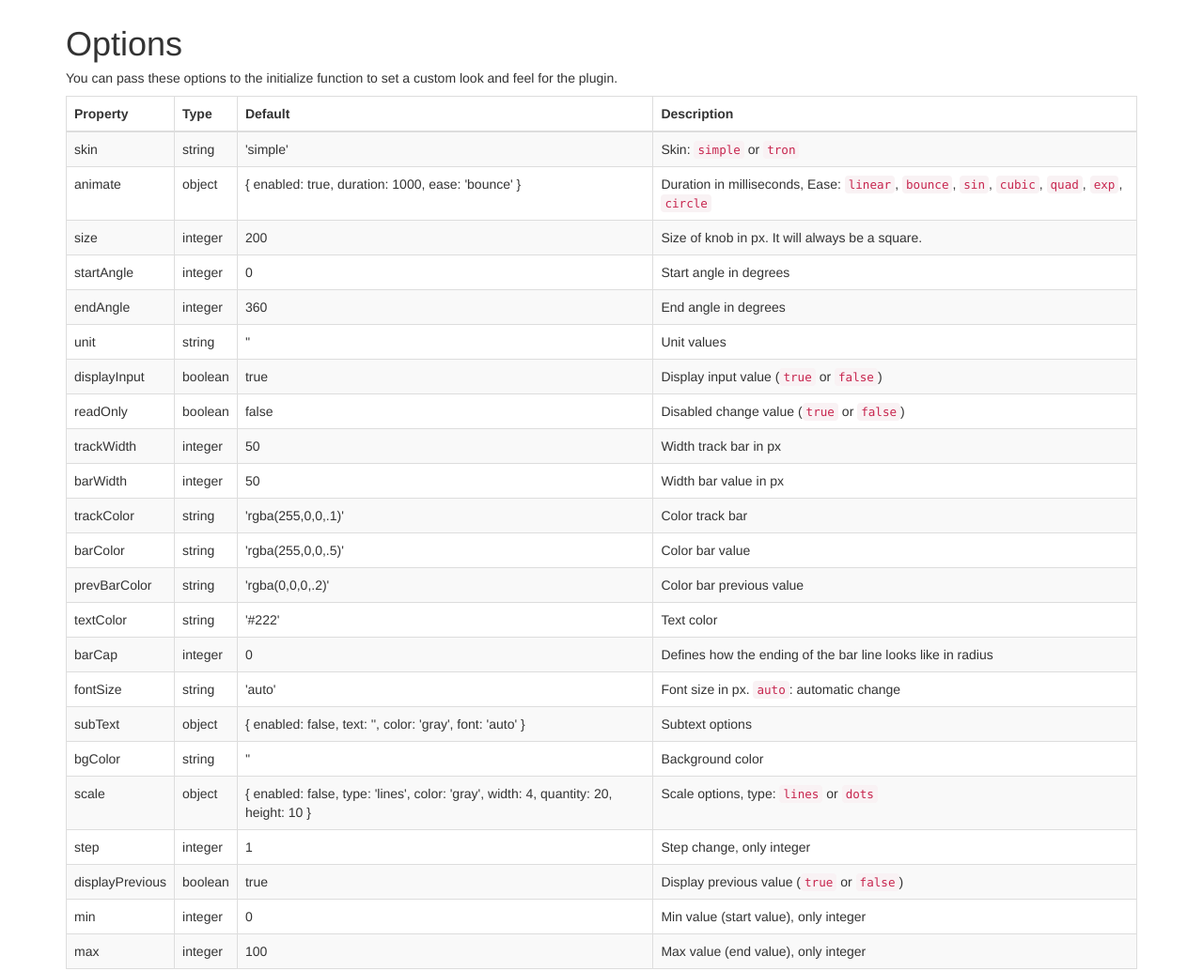
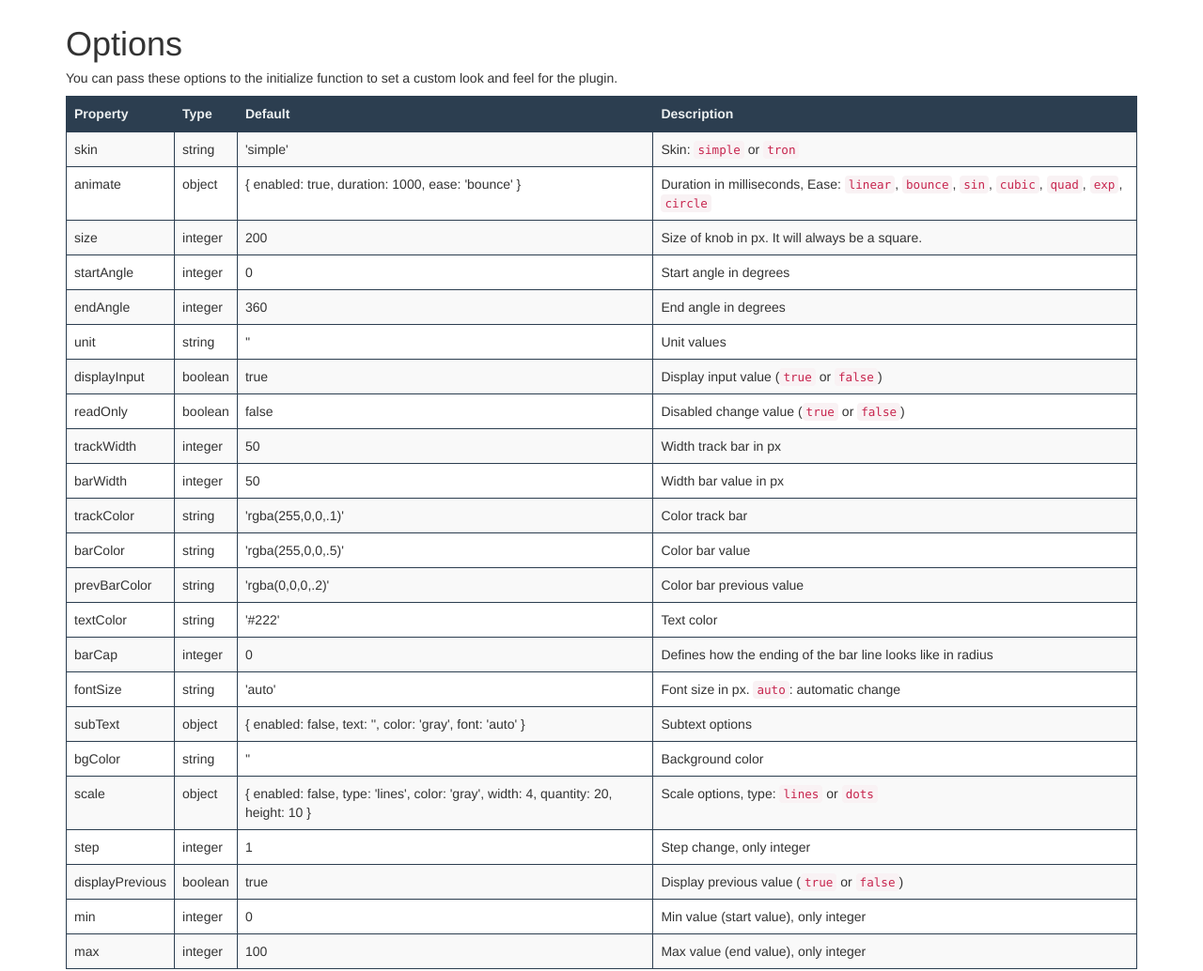
Before and after one commit to RadMie/ng-knob, a website: page demo/index.html in a window 1280 px wide. Shown: the part 1311-2345 px from the top of the page at 94% size. Drawn offline with nearby package versions, Linux system fonts and the light colour scheme.

Commit message:
change table theme

```diff
--- a/demo/demo.css
+++ b/demo/demo.css
@@ -5,3 +5,16 @@ pre {
   border: none;
   color: #2c3e50;
 }
+.table-bordered {
+    border-color: #2C3E50;
+}
+.table-bordered > thead > tr {
+  background-color: #2C3E50;
+  color: #ecf0f1;
+}
+.table-bordered > thead > tr > th {
+  border-color: #2C3E50;
+}
+.table-bordered > tbody > tr > td {
+  border-color: #2C3E50;
+}
```
